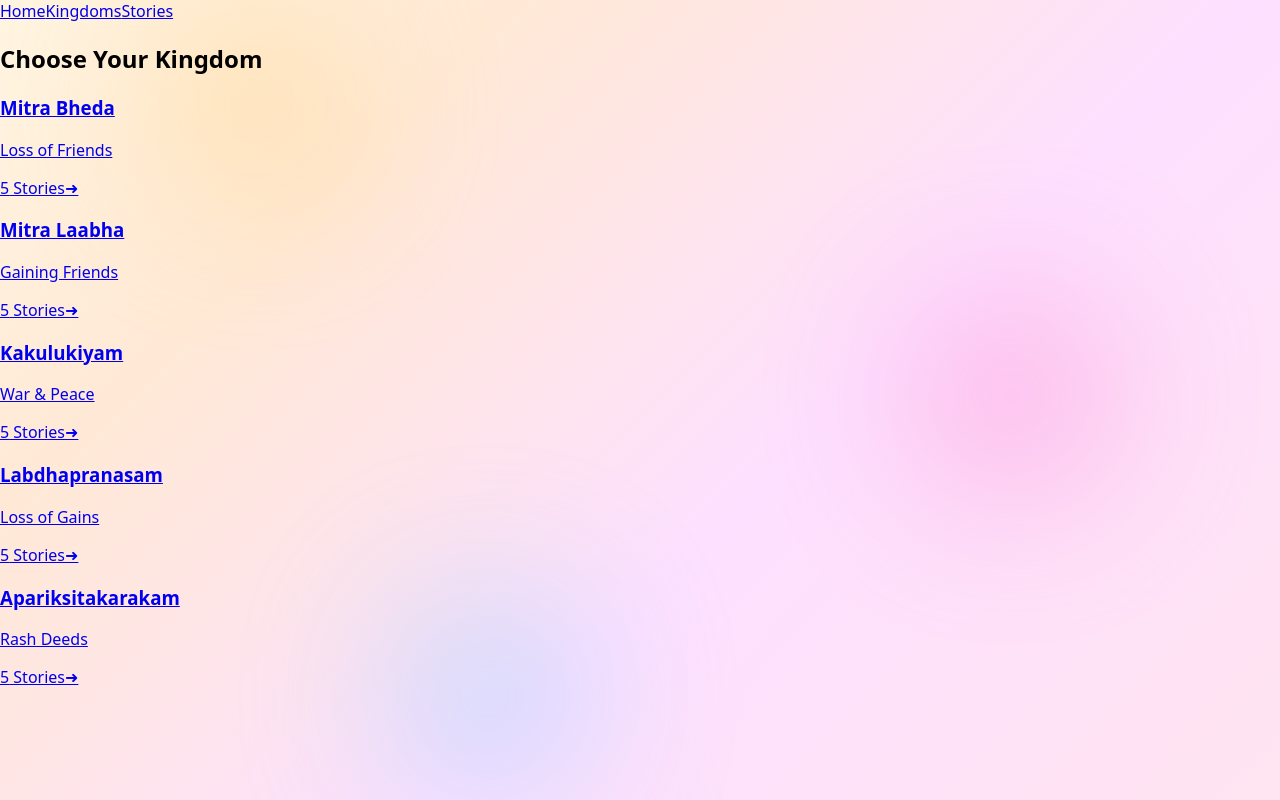
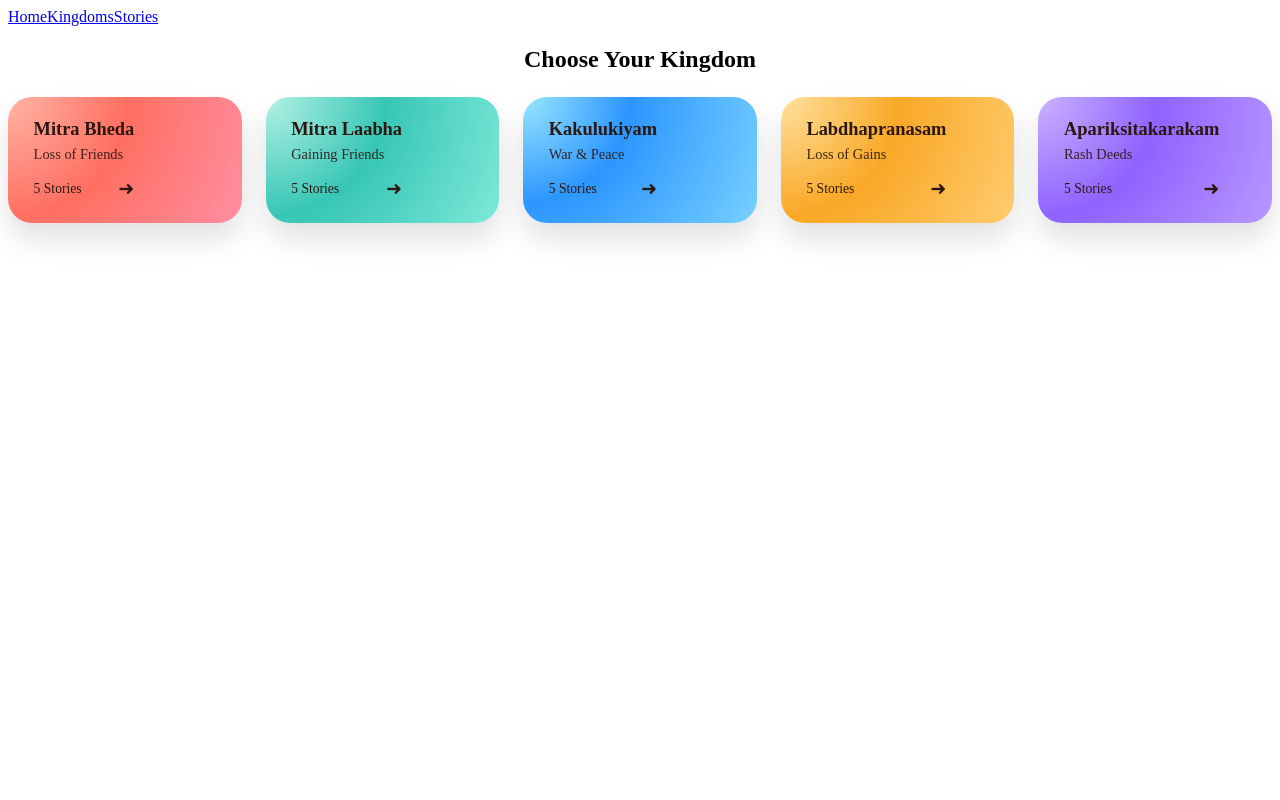
Before and after one commit to vasundharaux/panchatantra-playland, a Next.js app: page /kingdoms in a window 1280 px wide. Built offline with nearby package versions, Linux system fonts and the light colour scheme.

Commit message:
Update globals.css

```diff
--- a/styles/globals.css
+++ b/styles/globals.css
@@ -1,54 +1,94 @@
-/* --- Base Body Style --- */
-body {
-  margin: 0;
-  font-family: system-ui, -apple-system, BlinkMacSystemFont, "Segoe UI", Roboto, Helvetica, Arial, sans-serif;
-  background: linear-gradient(135deg, #FFF5E1 0%, #FFE9D6 25%, #FDE0FF 60%, #FFE4F1 100%);
-  min-height: 100vh;
-  overflow-x: hidden;
-  position: relative;
+/* --- Kingdoms grid (Emergent-style colorful cards) --- */
+
+.kingdoms-page {
+  margin-top: 0.5rem;
 }
 
-/* --- Floating Glow Orbs (Firefly Style) --- */
-.glow {
-  position: absolute;
-  width: 200px;
-  height: 200px;
-  filter: blur(80px);
-  opacity: 0.45;
-  border-radius: 50%;
-  animation: float 12s ease-in-out infinite;
-  pointer-events: none;
+.kingdoms-title {
+  text-align: center;
+  margin-bottom: 1.5rem;
 }
 
-.glow-1 {
-  background: #FFD27F;
-  top: 5%;
-  left: 10%;
-  animation-delay: 0s;
+.kingdom-grid {
+  display: grid;
+  grid-template-columns: repeat(auto-fit, minmax(230px, 1fr));
+  gap: 1.5rem;
 }
 
-.glow-2 {
-  background: #FF7FD1;
-  top: 40%;
-  left: 70%;
-  animation-delay: 2s;
+/* Base card */
+.kingdom-card {
+  border-radius: 24px;
+  padding: 1.4rem 1.6rem;
+  text-decoration: none;
+  color: #2b1710;
+  box-shadow: 0 16px 30px rgba(0, 0, 0, 0.12);
+  display: flex;
+  align-items: stretch;
+  transition:
+    transform 0.2s ease,
+    box-shadow 0.2s ease,
+    filter 0.2s ease;
 }
 
-.glow-3 {
-  background: #8CCFFF;
-  top: 75%;
-  left: 30%;
-  animation-delay: 4s;
+.kingdom-card-main h3 {
+  margin: 0 0 0.35rem;
+  font-size: 1.15rem;
 }
 
-@keyframes float {
-  0%   { transform: translateY(0px) translateX(0px); }
-  50%  { transform: translateY(-40px) translateX(25px); }
-  100% { transform: translateY(0px) translateX(0px); }
+.kingdom-tagline {
+  margin: 0 0 0.9rem;
+  font-size: 0.9rem;
+  opacity: 0.9;
 }
 
-/* --- Page Content Layer --- */
-#page-wrapper {
-  position: relative;
-  z-index: 10;
+.kingdom-meta {
+  display: flex;
+  justify-content: space-between;
+  align-items: center;
+  font-size: 0.85rem;
+  font-weight: 500;
 }
+
+.kingdom-arrow {
+  font-size: 1.2rem;
+}
+
+/* Hover animation */
+.kingdom-card:hover {
+  transform: translateY(-6px);
+  box-shadow: 0 22px 38px rgba(0, 0, 0, 0.18);
+  filter: brightness(1.05);
+}
+
+/* Colors for each kingdom */
+
+.kingdom-card--coral {
+  background: radial-gradient(circle at top left, #ffb5a7 0%, #ff6f61 45%, #ff8fa3 100%);
+}
+
+.kingdom-card--mint {
+  background: radial-gradient(circle at top left, #b5f2e6 0%, #37c6b5 45%, #7ee9d9 100%);
+}
+
+.kingdom-card--teal {
+  background: radial-gradient(circle at top left, #9be7ff 0%, #2c96ff 40%, #77d0ff 100%);
+}
+
+.kingdom-card--gold {
+  background: radial-gradient(circle at top left, #ffe29f 0%, #f9a826 45%, #ffcc70 100%);
+}
+
+.kingdom-card--purple {
+  background: radial-gradient(circle at top left, #cbb2ff 0%, #8e63ff 45%, #b998ff 100%);
+}
+
+/* Mobile tweak */
+@media (max-width: 640px) {
+  .kingdom-grid {
+    gap: 1.1rem;
+  }
+
+  .kingdom-card {
+    padding: 1.2rem 1.3rem;
+  }
+}
```
